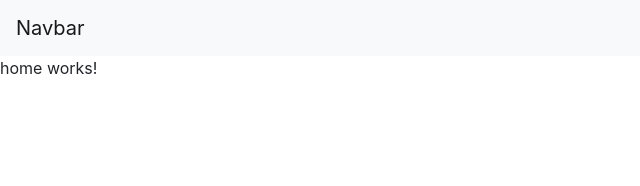
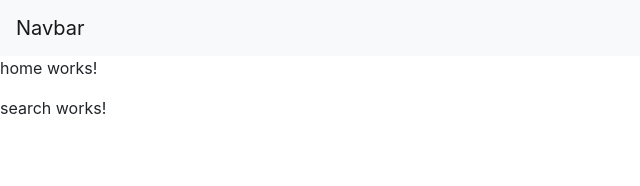
Before and after one commit to brendarearden/portfolio, an Angular app in the folder youtube-emotion-analyzer/: page /home in a window 1280 px wide. Shown: the top 186 px of the page, without its empty margins (0-640 px from the left). Built offline with nearby package versions, Linux system fonts and the light colour scheme.

Commit message:
added search comp to home comp

```diff
--- a/youtube-emotion-analyzer/src/app/app-routing.module.ts
+++ b/youtube-emotion-analyzer/src/app/app-routing.module.ts
@@ -4,7 +4,7 @@ import { CommonModule } from '@angular/common';
 import { HomeComponent } from './home/home.component';
 
 const routes: Routes = [
-  { path: 'home', component: HomeComponent }
+  { path: 'home', component: HomeComponent },
 ];
 
 @NgModule({
--- a/youtube-emotion-analyzer/src/app/home/home.component.html
+++ b/youtube-emotion-analyzer/src/app/home/home.component.html
@@ -1 +1,2 @@
 <p>home works!</p>
+<app-search></app-search>
--- a/youtube-emotion-analyzer/src/app/nav-header/nav-header.component.html
+++ b/youtube-emotion-analyzer/src/app/nav-header/nav-header.component.html
@@ -1,4 +1,4 @@
 <!-- As a link -->
 <nav class="navbar navbar-light bg-light">
-  <a class="navbar-brand" href="/home">Navbar</a>
+  <a class="navbar-brand" routerLink="/home">Navbar</a>
 </nav>
```
